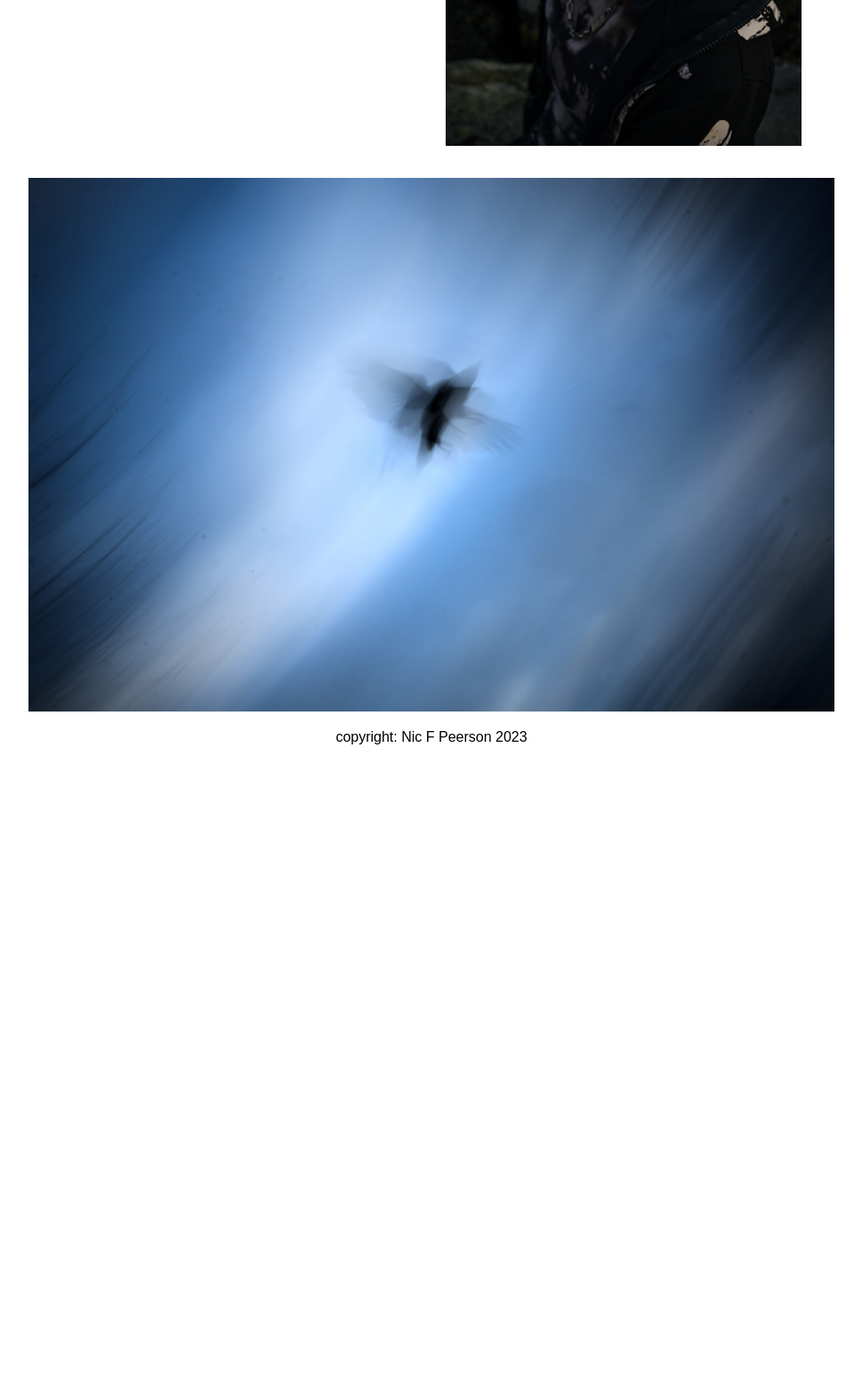
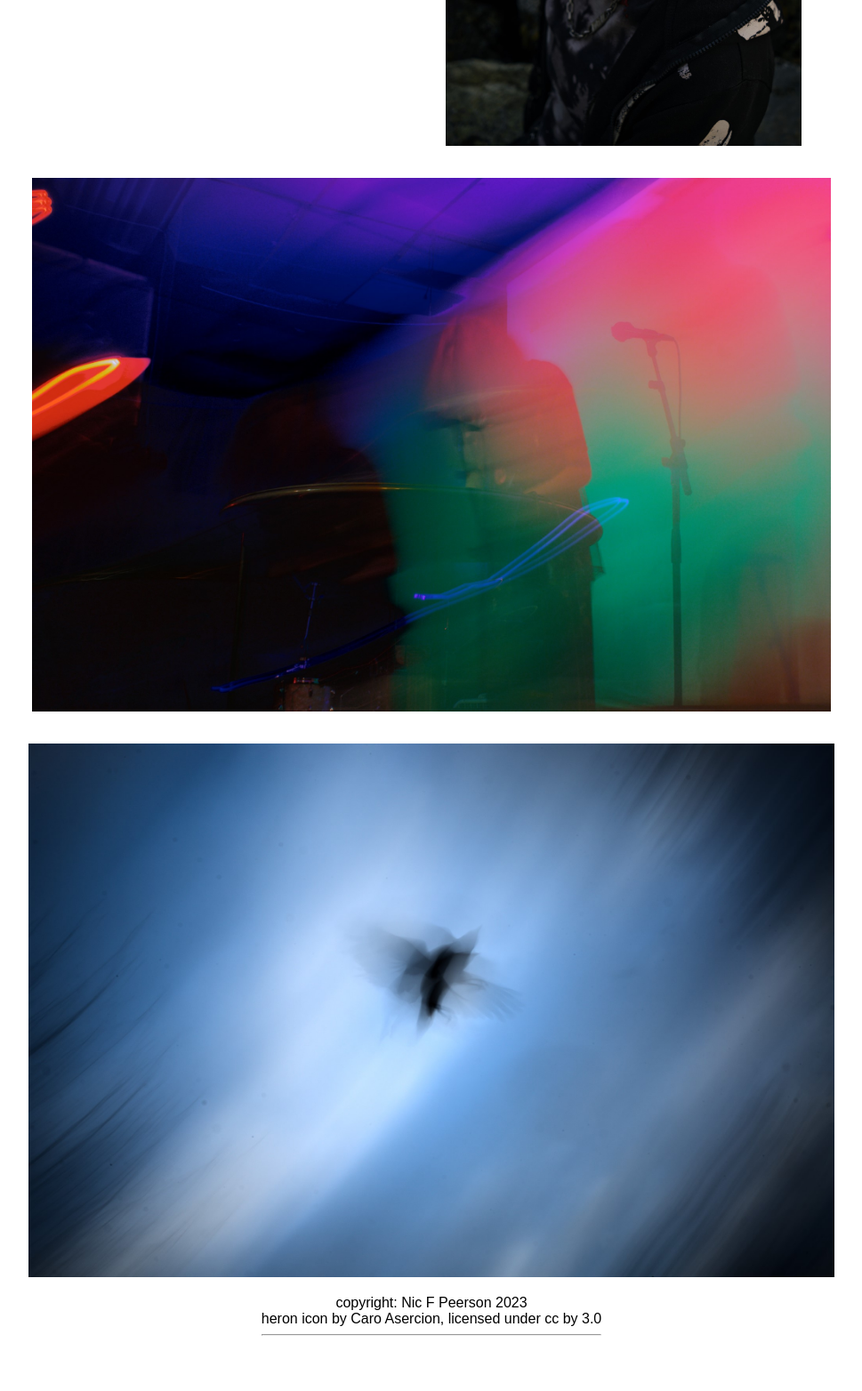
Before and after one commit to npeerson/npeerson.github.io, a PHP site: page / in a window 1280 px wide. Shown: the part 1254-2818 px from the top of the page at 89% size, without its empty margins (155-1124 px from the left). Before the commit the page ends 2091 px from the top, so only its background shows below. Run offline with PHP 8.4, Linux system fonts and the light colour scheme; some web fonts are replaced; grey boxes are pictures that could not be loaded.

Commit message:
FORGOT THE FOOTER

```diff
--- a/index.html
+++ b/index.html
@@ -77,17 +77,6 @@
   <figure data-tag="PHOTO poets"><img src="gal/photo/poets/Malaya-DISruptTheSlam.jpg" alt=""><figcaption>Malaya<br>DISrupt the Slam<br>Under the Table Poetry & AccessFest<br>2023</figcaption></figure>
   <figure data-tag="PHOTO poets"><img src="gal/photo/poets/JaneShi-OrchardJam.jpg" alt=""><figcaption>JaneShi<br>Orchard Jam<br>2023</figcaption></figure>
 
-  <figure data-tag="PHOTO experimentalists"><img src="gal/photo/experimentalists/SissyXO-Disorder.jpg" alt=""><figcaption>SissyXO<br>Disorder<br>Red Gate<br>2023</figcaption></figure>
-  <figure data-tag="PHOTO experimentalists"><img src="gal/photo/experimentalists/EileenTheCrow-Disorder2.jpg" alt=""><figcaption>Eileen The Crow<br>Disorder<br>Red Gate<br>2023</figcaption></figure>
-  <figure data-tag="PHOTO experimentalists"><img src="gal/photo/experimentalists/EileenTheCrow-Disorder.jpg" alt=""><figcaption>Eileen The Crow<br>Disorder<br>Red Gate<br>2023</figcaption></figure>
-  <figure data-tag="PHOTO experimentalists"><img src="gal/photo/experimentalists/JM1.jpg" alt=""><figcaption>Maliv Knondaker & Jae Lew<br>a new gut psychobiome<br>James Black Gallery<br>2022</figcaption></figure>
-  <figure data-tag="PHOTO experimentalists"><img src="gal/photo/experimentalists/JM2.jpg" alt=""><figcaption>Maliv Knondaker & Jae Lew<br>a new gut psychobiome<br>James Black Gallery<br>2022</figcaption></figure>
-  <figure data-tag="PHOTO experimentalists"><img src="gal/photo/experimentalists/Goats&Lasers-Disorder2.jpg" alt=""><figcaption>Goats&Lasers<br>Disorder<br>Red Gate<br>2023</figcaption></figure>
-
-  <figure data-tag="PHOTO experimentalists"><img src="gal/photo/experimentalists/Goats&Lasers-Disorder.jpg" alt=""><figcaption>Goats&Lasers<br>Disorder<br>Red Gate<br>2023</figcaption></figure>
-  <figure data-tag="PHOTO experimentalists"><img src="gal/photo/experimentalists/SissyXO-Disorder2.jpg" alt=""><figcaption>SissyXO<br>Disorder<br>Red Gate<br>2023</figcaption></figure>
-
-
   <figure data-tag="PHOTO portraits"><img src="gal/photo/portraits/L1.jpg" alt=""></figure>
   <figure data-tag="PHOTO portraits"><img src="gal/photo/portraits/L2.jpg" alt=""></figure>
   <figure data-tag="PHOTO init portraits"><img src="gal/photo/portraits/K1.jpg" alt=""></figure>
@@ -95,6 +84,15 @@
   <figure data-tag="PHOTO portraits"><img src="gal/photo/portraits/M1.jpg" alt=""></figure>
   <figure data-tag="PHOTO portraits"><img src="gal/photo/portraits/M2.jpg" alt=""></figure>
   <figure data-tag="PHOTO portraits"><img src="gal/photo/portraits/J1.jpg" alt=""></figure>
+
+  <figure data-tag="PHOTO experimentalists"><img src="gal/photo/experimentalists/SissyXO-Disorder.jpg" alt=""><figcaption>SissyXO<br>Disorder<br>Red Gate<br>2023</figcaption></figure>
+  <figure data-tag="PHOTO experimentalists"><img src="gal/photo/experimentalists/EileenTheCrow-Disorder2.jpg" alt=""><figcaption>Eileen The Crow<br>Disorder<br>Red Gate<br>2023</figcaption></figure>
+  <figure data-tag="PHOTO experimentalists"><img src="gal/photo/experimentalists/EileenTheCrow-Disorder.jpg" alt=""><figcaption>Eileen The Crow<br>Disorder<br>Red Gate<br>2023</figcaption></figure>
+  <figure data-tag="PHOTO experimentalists"><img src="gal/photo/experimentalists/JM1.jpg" alt=""><figcaption>Maliv Knondaker & Jae Lew<br>a new gut psychobiome<br>James Black Gallery<br>2022</figcaption></figure>
+  <figure data-tag="PHOTO experimentalists"><img src="gal/photo/experimentalists/JM2.jpg" alt=""><figcaption>Maliv Knondaker & Jae Lew<br>a new gut psychobiome<br>James Black Gallery<br>2022</figcaption></figure>
+  <figure data-tag="PHOTO init experimentalists"><img src="gal/photo/experimentalists/Goats&Lasers-Disorder2.jpg" alt=""><figcaption>Goats&Lasers<br>Disorder<br>Red Gate<br>2023</figcaption></figure>
+  <figure data-tag="PHOTO experimentalists"><img src="gal/photo/experimentalists/Goats&Lasers-Disorder.jpg" alt=""><figcaption>Goats&Lasers<br>Disorder<br>Red Gate<br>2023</figcaption></figure>
+  <figure data-tag="PHOTO experimentalists"><img src="gal/photo/experimentalists/SissyXO-Disorder2.jpg" alt=""><figcaption>SissyXO<br>Disorder<br>Red Gate<br>2023</figcaption></figure>
 
   <figure data-tag="PHOTO init abstractions"><img src="gal/photo/abstractions/crow.jpg" alt=""></figure>
   <figure data-tag="PHOTO abstractions"><img src="gal/photo/abstractions/snakes.jpg" alt=""></figure>
@@ -139,6 +137,8 @@
   </main>
 </main>
 <footer>
-  copyright: Nic F Peerson 2023
+  <p>copyright: Nic F Peerson 2023<br>heron icon by Caro Asercion, licensed under cc by 3.0</p>
+  <hr>
+  <iframe style="border: 0; width: 100%; height: 42px;" src="https://bandcamp.com/EmbeddedPlayer/album=1618673263/size=small/bgcol=ffffff/linkcol=0687f5/track=1626980135/transparent=true/" seamless><a href="https://goatsandlasers.bandcamp.com/album/golden-oldies">Golden Oldies by Goats And Lasers</a></iframe>
 </footer>
 </body>
--- a/style.css
+++ b/style.css
@@ -46,6 +46,10 @@ main {
 	justify-content: center;
 }
 
+footer {
+  display: block;
+  text-align: center;
+}
 h1 {
 	flex: 0 0 auto;
 	font-size: 4em;
```
